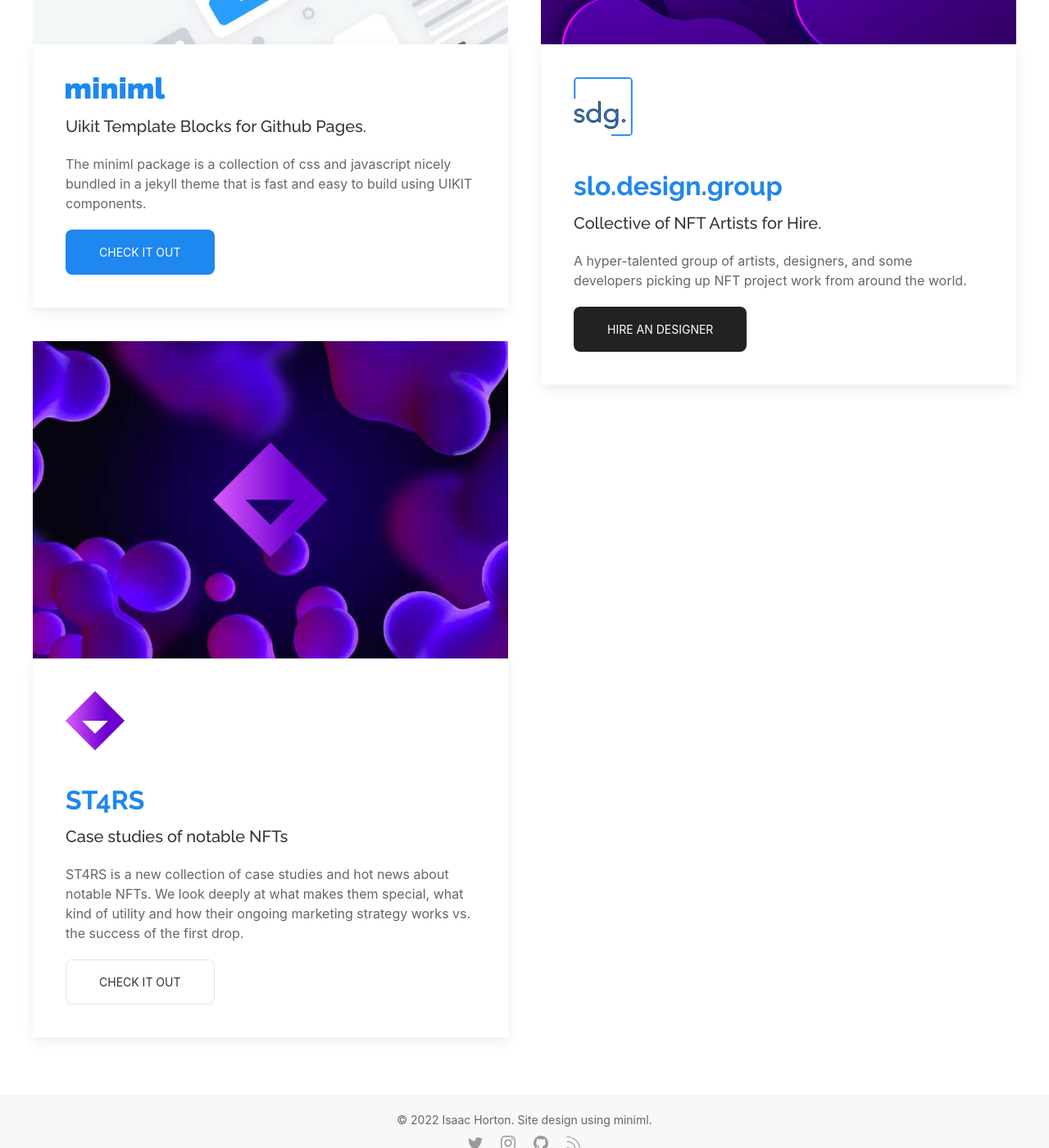
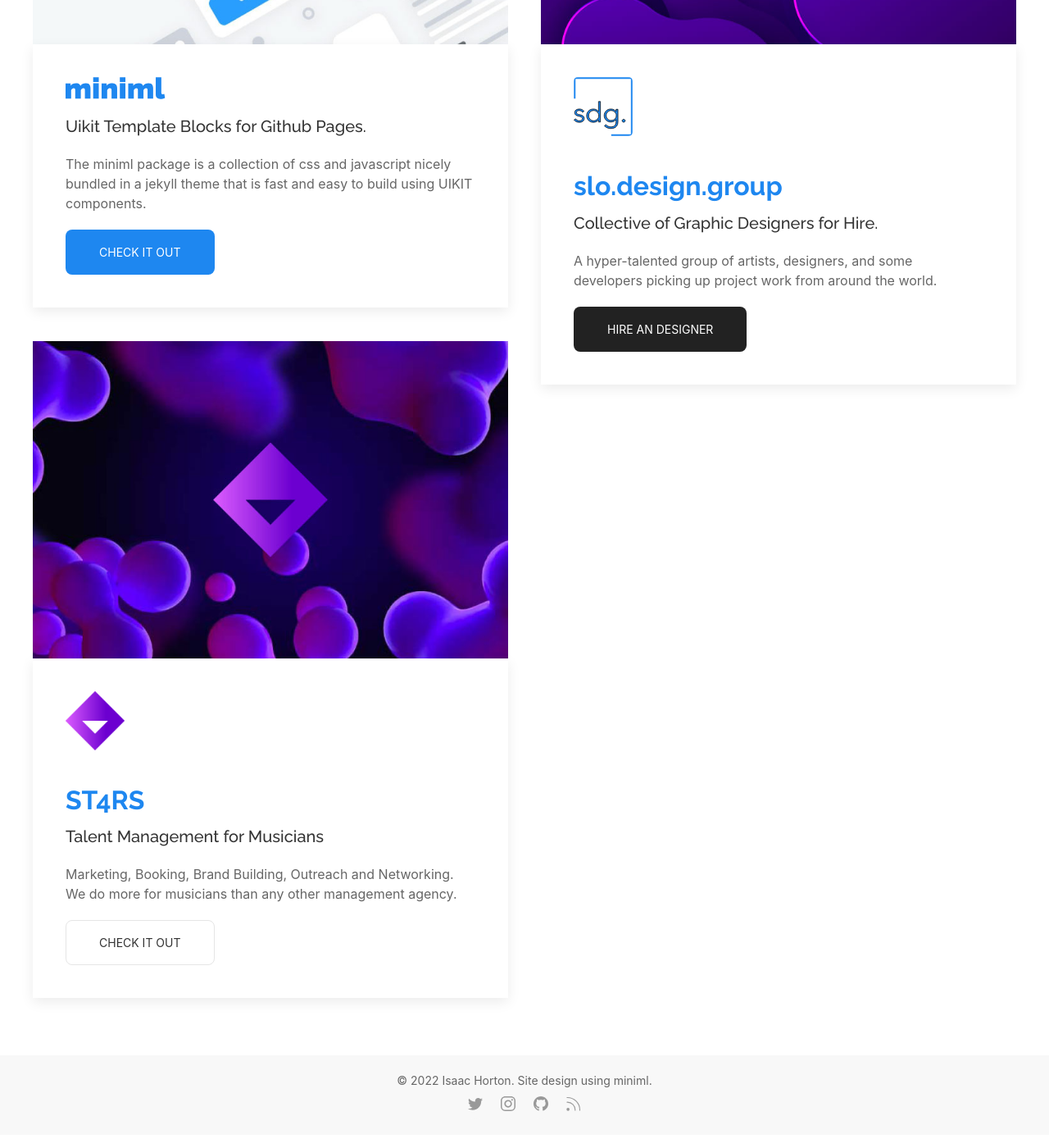
Before and after one commit to kre8t/kre8t.github.io, a Jekyll site: the page built from index.html, in a window 1280 px wide and 1400 px high, scrolled down 1560 px. Shown: the whole window at 82% size. Built offline with Jekyll 4.4.1, drawn with Linux system fonts in a browser that asks for light colours.

Commit message:
Update currentprojects.html
Updated current projects with st4rs correction.

```diff
--- a/_includes/sections/currentprojects.html
+++ b/_includes/sections/currentprojects.html
@@ -26,8 +26,8 @@
               <hr class="uk-hidden@m">
               <a href="https://slodesigngroup.com"><img src="{{"/assets/img/sdg-logo-SVG.svg" | relative_url}}" alt="Slo Design Group" class="uk-border-rounded" width="72" height="72" uk-svg></a>
               <h2 class="uk-margin-remove-bottom"><a href="https://slodesigngroup.com">slo.design.group</a></h2>
-              <h4 class="uk-margin-small-top">Collective of NFT Artists for Hire.</h4>
-              <p>A hyper-talented group of artists, designers, and some developers picking up NFT project work from around the world.
+              <h4 class="uk-margin-small-top">Collective of Graphic Designers for Hire.</h4>
+              <p>A hyper-talented group of artists, designers, and some developers picking up project work from around the world.
               </p>
               <a class="uk-button uk-button-secondary uk-button-large" href="https://slodesigngroup.com">Hire an Designer</a>
             </div>
@@ -39,10 +39,10 @@
           </div>
           <div class="uk-card uk-card-default uk-card-body">
             <div class="uk-text-center uk-text-left@m">
-              <a href="https://st4rs.org"><img src="{{"/assets/img/favicon-180.png" | relative_url}}" alt="ST4RS in NFT" class="uk-border-rounded" width="72" height="72" uk-svg></a>
+              <a href="https://st4rs.org"><img src="{{"/assets/img/favicon-180.png" | relative_url}}" alt="ST4RS in Music" class="uk-border-rounded" width="72" height="72" uk-svg></a>
               <h2 class="uk-margin-remove-bottom"><a href="https://st4rs.org">ST4RS</a></h2>
-              <h4 class="uk-margin-small-top">Case studies of notable NFTs</h4>
-              <p>ST4RS is a new collection of case studies and hot news about notable NFTs. We look deeply at what makes them special, what kind of utility and how their ongoing marketing strategy works vs. the success of the first drop.
+              <h4 class="uk-margin-small-top">Talent Management for Musicians</h4>
+              <p>Marketing, Booking, Brand Building, Outreach and Networking. We do more for musicians than any other management agency.
               </p>
               <a class="uk-button uk-button-default uk-button-large" href="https://st4rs.org">Check it out</a>
             </div>
```
